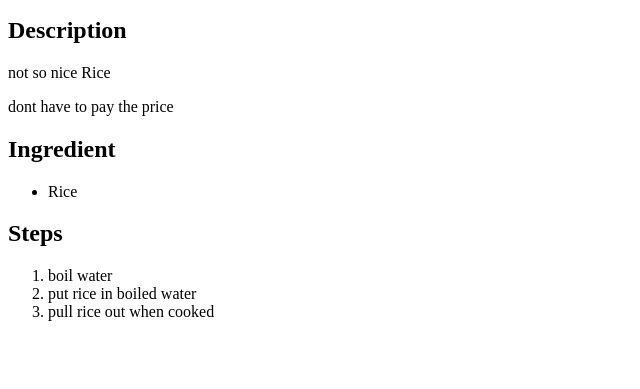
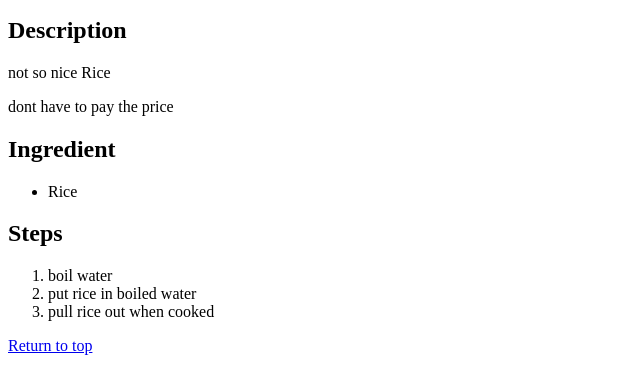
Before and after one commit to JoelK1/odin-recipes, a plain HTML site: page recipes/rice.html in a window 1280 px wide. Shown: the part 101-490 px from the top of the page, without its empty margins (0-640 px from the left). Drawn offline with Linux system fonts and the light colour scheme.

Commit message:
Added Return to Top of page for the rice recipe

```diff
--- a/recipes/rice.html
+++ b/recipes/rice.html
@@ -29,6 +29,8 @@
 </ol>
 
 
+<a href="#top">Return to top</a>
+
 </body>
 
 </html>
```
